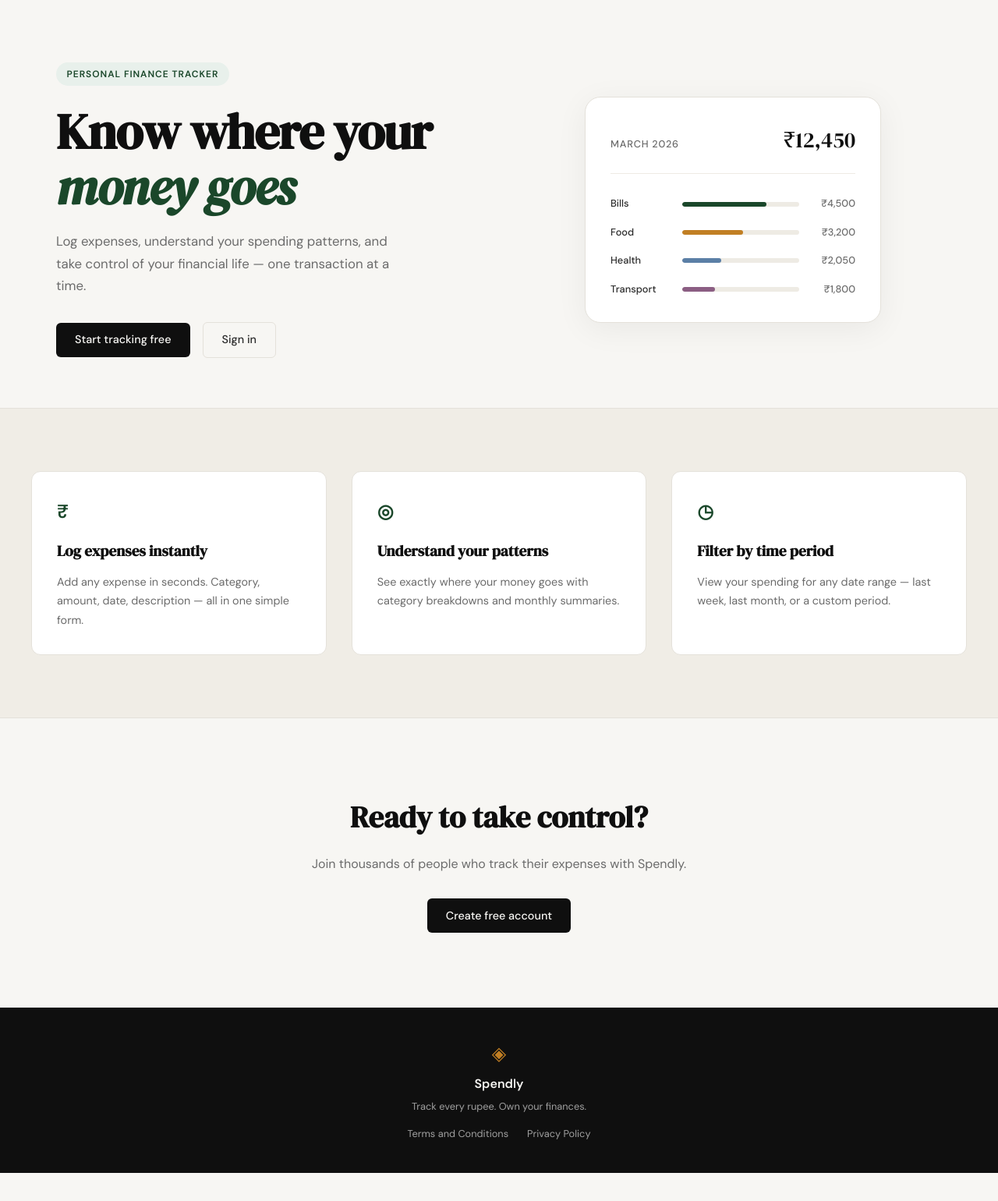
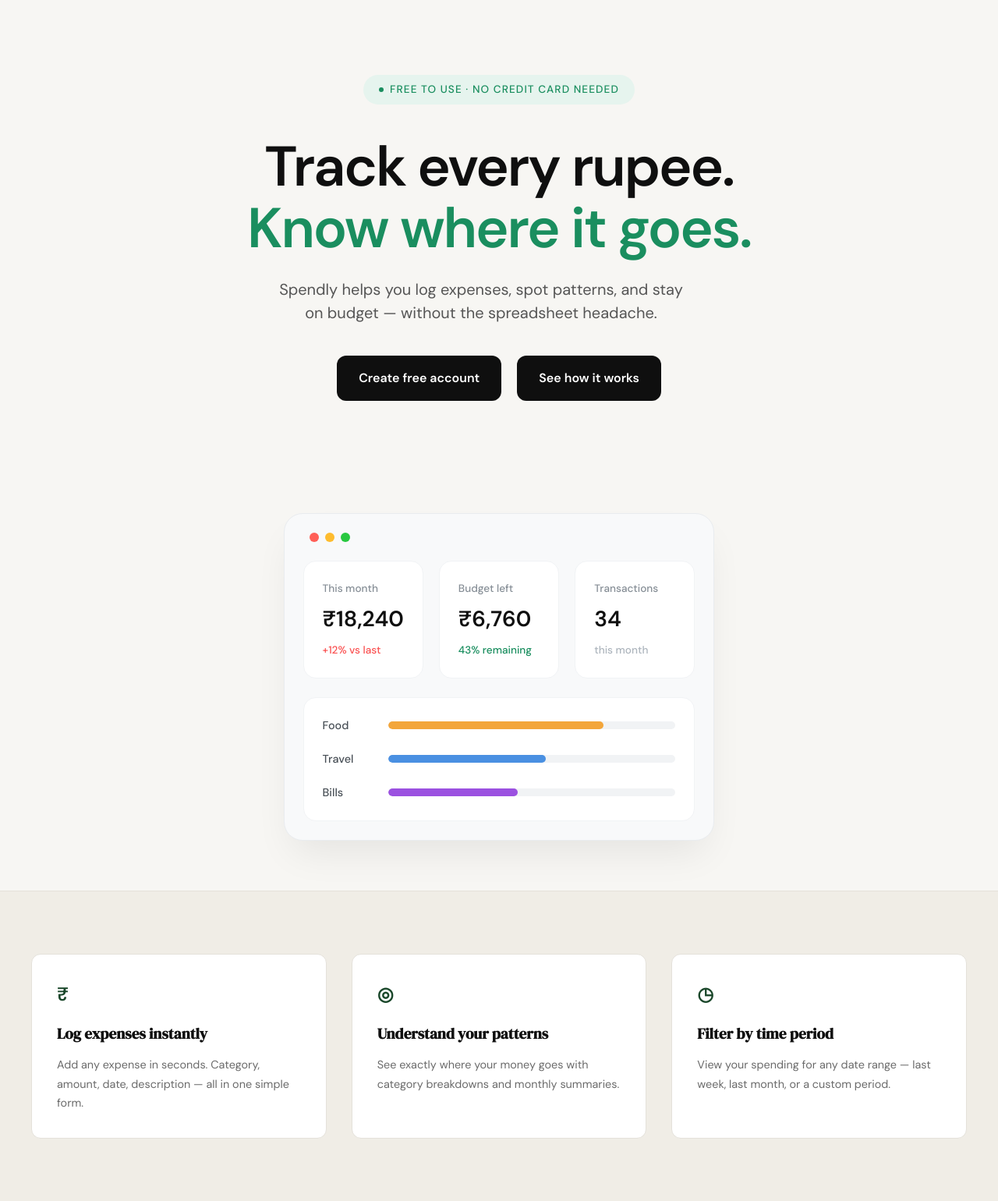
Before and after one commit to Vaibhav0PS/expense-tracker-spendly, a Flask app: page / in a window 1280 px wide. Shown: the part 61-1601 px from the top of the page at 78% size. Before the commit the page ends 1565 px from the top, so only its background shows below. Run offline with Flask 3, Linux system fonts and the light colour scheme.

Commit message:
landing: redesign hero section to match mockup

```diff
--- /dev/null
+++ b/static/css/landing.css
@@ -0,0 +1,207 @@
+
+.hero {
+    padding: 6rem 2rem 4rem;
+    display: flex;
+    flex-direction: column;
+    align-items: center;
+    text-align: center;
+    max-width: var(--max-width);
+    margin: 0 auto;
+}
+
+.hero-badge {
+    display: inline-flex;
+    align-items: center;
+    gap: 0.5rem;
+    background: #e6f4ee;
+    color: #1a8e5f;
+    font-size: 0.85rem;
+    font-weight: 500;
+    padding: 0.5rem 1.25rem;
+    border-radius: 999px;
+    margin-bottom: 2.5rem;
+}
+
+.badge-dot {
+    width: 6px;
+    height: 6px;
+    background: #1a8e5f;
+    border-radius: 50%;
+}
+
+.hero-title {
+    font-family: var(--font-body);
+    font-weight: 700;
+    font-size: clamp(2.5rem, 6vw, 4.5rem);
+    line-height: 1.1;
+    letter-spacing: -0.03em;
+    color: #0f0f0f;
+    margin-bottom: 1.5rem;
+}
+
+.hero-title .text-green {
+    color: #1a8e5f;
+}
+
+.hero-subtitle {
+    font-size: 1.25rem;
+    color: #555;
+    line-height: 1.5;
+    max-width: 600px;
+    margin-bottom: 2.5rem;
+}
+
+.hero-actions {
+    display: flex;
+    gap: 1.25rem;
+    justify-content: center;
+    margin-bottom: 5rem;
+}
+
+.btn-black {
+    background: #0f0f0f;
+    color: #fff;
+    padding: 1rem 1.75rem;
+    border-radius: 12px;
+    font-weight: 600;
+    font-size: 1rem;
+    transition: transform 0.2s, background 0.2s;
+}
+
+.btn-black:hover {
+    background: #2d2d2d;
+    transform: translateY(-2px);
+}
+
+/* Dashboard Mockup */
+
+.hero-visual {
+    width: 100%;
+    max-width: 860px;
+    margin: 0 auto;
+}
+
+.dashboard-mockup {
+    background: #f8f9fa;
+    border: 1px solid #e9ecef;
+    border-radius: 24px;
+    padding: 1.5rem;
+    box-shadow: 0 25px 50px -12px rgba(0, 0, 0, 0.08);
+}
+
+.mockup-header {
+    display: flex;
+    gap: 0.5rem;
+    margin-bottom: 1.5rem;
+    padding-left: 0.5rem;
+}
+
+.dot {
+    width: 12px;
+    height: 12px;
+    border-radius: 50%;
+}
+
+.dot-red { background: #ff5f57; }
+.dot-yellow { background: #febc2e; }
+.dot-green { background: #28c840; }
+
+.mockup-content {
+    display: flex;
+    flex-direction: column;
+    gap: 1.5rem;
+}
+
+.stats-grid {
+    display: grid;
+    grid-template-columns: repeat(3, 1fr);
+    gap: 1.25rem;
+}
+
+.stat-card {
+    background: #fff;
+    padding: 1.5rem;
+    border-radius: 16px;
+    text-align: left;
+    display: flex;
+    flex-direction: column;
+    gap: 0.4rem;
+    border: 1px solid #f1f3f5;
+}
+
+.stat-label {
+    font-size: 0.85rem;
+    color: #868e96;
+    font-weight: 500;
+}
+
+.stat-value {
+    font-size: 1.75rem;
+    font-weight: 700;
+    color: #0f0f0f;
+}
+
+.stat-meta {
+    font-size: 0.85rem;
+    font-weight: 500;
+}
+
+.text-red { color: #fa5252; }
+.text-green-alt { color: #1a8e5f; }
+.text-muted { color: #adb5bd; }
+
+.bars-container {
+    background: #fff;
+    padding: 1.5rem;
+    border-radius: 16px;
+    display: flex;
+    flex-direction: column;
+    gap: 1.25rem;
+    border: 1px solid #f1f3f5;
+}
+
+.bar-row {
+    display: flex;
+    align-items: center;
+    gap: 1.5rem;
+}
+
+.cat-label {
+    width: 60px;
+    font-size: 0.9rem;
+    font-weight: 500;
+    color: #495057;
+    text-align: left;
+}
+
+.bar-track {
+    flex: 1;
+    height: 10px;
+    background: #f1f3f5;
+    border-radius: 999px;
+    overflow: hidden;
+}
+
+.bar-fill {
+    height: 100%;
+    border-radius: 999px;
+}
+
+.bar-orange { background: #f3a63b; }
+.bar-blue { background: #4a90e2; }
+.bar-purple { background: #9b51e0; }
+
+@media (max-width: 768px) {
+    .stats-grid {
+        grid-template-columns: 1fr;
+    }
+
+    .hero-title {
+        font-size: 2.5rem;
+    }
+
+    .hero-actions {
+        flex-direction: column;
+        align-items: stretch;
+    }
+}
--- a/templates/landing.html
+++ b/templates/landing.html
@@ -2,59 +2,77 @@
 
 {% block title %}Spendly — Track Every Rupee{% endblock %}
 
+{% block head %}
+<link rel="stylesheet" href="{{ url_for('static', filename='css/landing.css') }}">
+{% endblock %}
+
 {% block content %}
 
 <section class="hero">
-    <div class="hero-inner">
-        <div class="hero-badge">Personal Finance Tracker</div>
+    <div class="hero-content">
+        <div class="hero-badge">
+            <span class="badge-dot"></span>
+            Free to use · No credit card needed
+        </div>
         <h1 class="hero-title">
-            Know where your<br>
-            <em>money goes</em>
+            Track every rupee.<br>
+            <span class="text-green">Know where it goes.</span>
         </h1>
         <p class="hero-subtitle">
-            Log expenses, understand your spending patterns,
-            and take control of your financial life —
-            one transaction at a time.
+            Spendly helps you log expenses, spot patterns, and stay<br>
+            on budget — without the spreadsheet headache.
         </p>
         <div class="hero-actions">
-            <a href="{{ url_for('register') }}" class="btn-primary">Start tracking free</a>
-            <a href="{{ url_for('login') }}" class="btn-ghost">Sign in</a>
+            <a href="{{ url_for('register') }}" class="btn-black">Create free account</a>
+            <a href="#" class="btn-black">See how it works</a>
         </div>
     </div>
+
     <div class="hero-visual">
-        <div class="mock-card">
-            <div class="mock-card-header">
-                <span class="mock-label">March 2026</span>
-                <span class="mock-total">₹12,450</span>
+        <div class="dashboard-mockup">
+            <div class="mockup-header">
+                <div class="dot dot-red"></div>
+                <div class="dot dot-yellow"></div>
+                <div class="dot dot-green"></div>
             </div>
-            <div class="mock-bars">
-                <div class="mock-bar-row">
-                    <span class="mock-cat">Bills</span>
-                    <div class="mock-bar-track">
-                        <div class="mock-bar" style="width: 72%"></div>
+            <div class="mockup-content">
+                <div class="stats-grid">
+                    <div class="stat-card">
+                        <span class="stat-label">This month</span>
+                        <span class="stat-value">₹18,240</span>
+                        <span class="stat-meta text-red">+12% vs last</span>
                     </div>
-                    <span class="mock-amt">₹4,500</span>
+                    <div class="stat-card">
+                        <span class="stat-label">Budget left</span>
+                        <span class="stat-value">₹6,760</span>
+                        <span class="stat-meta text-green-alt">43% remaining</span>
+                    </div>
+                    <div class="stat-card">
+                        <span class="stat-label">Transactions</span>
+                        <span class="stat-value">34</span>
+                        <span class="stat-meta text-muted">this month</span>
+                    </div>
                 </div>
-                <div class="mock-bar-row">
-                    <span class="mock-cat">Food</span>
-                    <div class="mock-bar-track">
-                        <div class="mock-bar mock-bar-2" style="width: 52%"></div>
+
+                <div class="bars-container">
+                    <div class="bar-row">
+                        <span class="cat-label">Food</span>
+                        <div class="bar-track">
+                            <div class="bar-fill bar-orange" style="width: 75%;"></div>
+                        </div>
                     </div>
-                    <span class="mock-amt">₹3,200</span>
-                </div>
-                <div class="mock-bar-row">
-                    <span class="mock-cat">Health</span>
-                    <div class="mock-bar-track">
-                        <div class="mock-bar mock-bar-3" style="width: 33%"></div>
+                    <div class="bar-row">
+                        <span class="cat-label">Travel</span>
+                        <div class="bar-track">
+                            <div class="bar-fill bar-blue" style="width: 55%;"></div>
+                        </div>
                     </div>
-                    <span class="mock-amt">₹2,050</span>
-                </div>
-                <div class="mock-bar-row">
-                    <span class="mock-cat">Transport</span>
-                    <div class="mock-bar-track">
-                        <div class="mock-bar mock-bar-4" style="width: 28%"></div>
+                    <div class="bar-row">
+                        <span class="cat-label">Bills</span>
+                        <div class="bar-track">
+                            <div class="bar-fill bar-purple" style="width: 45%;"></div>
+                        </div>
                     </div>
-                    <span class="mock-amt">₹1,800</span>
                 </div>
             </div>
         </div>
```
